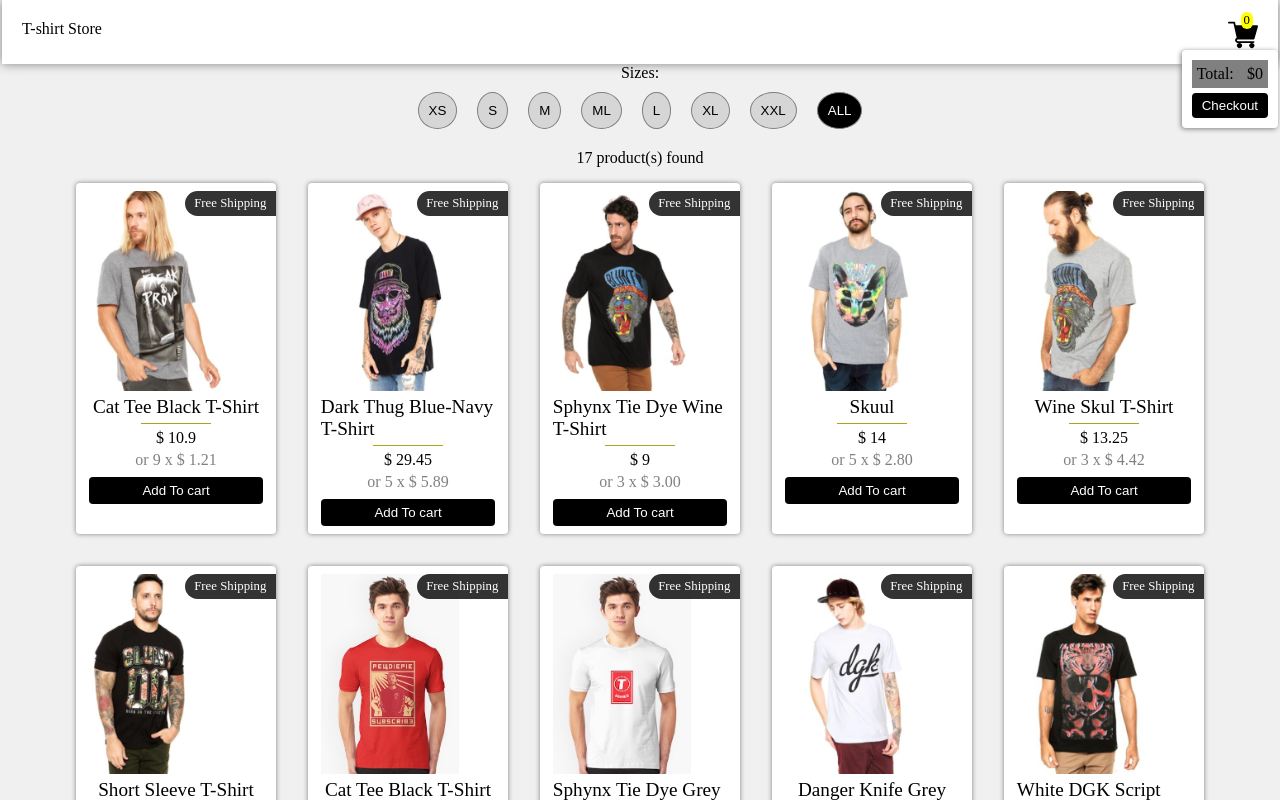
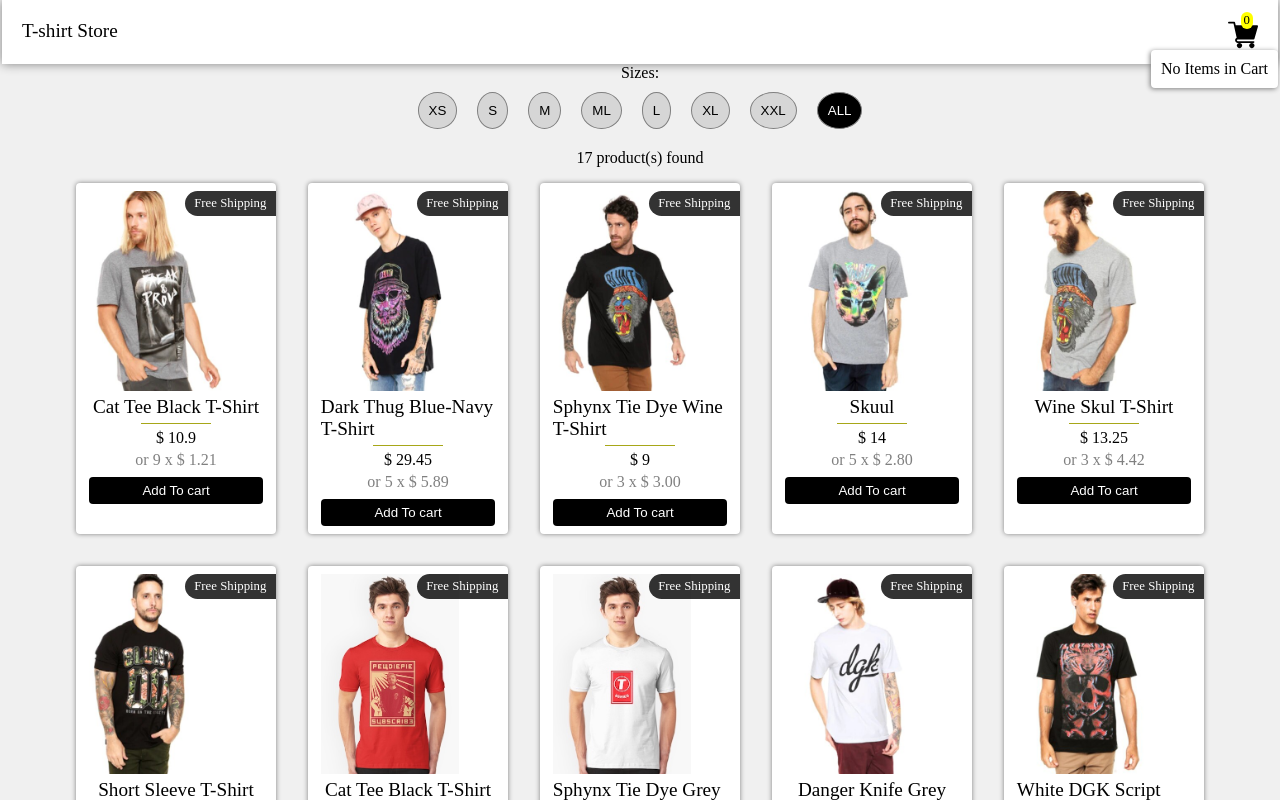
Before and after one commit to viratvasu/t-shirt-work, a React (Create React App) app: page / in a window 1280 px wide. Both pictures are taken after a click on the picture 1243 px from the left and 35 px from the top of the page. Shown: the top 800 px of the page. Built offline with nearby package versions, Linux system fonts and the light colour scheme.

Commit message:
code splitting for better perfomance

```diff
--- a/src/cart.js
+++ b/src/cart.js
@@ -1,20 +1,37 @@
-import React,{useState,useEffect} from 'react';
+import React,{useState,forwardRef, useImperativeHandle} from 'react';
 import CartIcon from './shopping-cart.svg'
 import './App.css';
-const Cart = props=>{
+const Cart = forwardRef((props,ref)=>{
     const [total,setTotal] = useState(0)
     const [show,setShow] = useState(false)
-    useEffect(()=>{
-        let totalMoney = 0;
-        for(let i=0;i<props.data.length;i++){
-            totalMoney = totalMoney + props.data[i].price
+    const [cartData,setCartData] = useState([])
+
+    useImperativeHandle(ref, () => ({
+        addToCart(obj){
+            const tempArray = [...cartData,obj]
+            setTotal(total + obj.price)
+            setCartData(tempArray)
         }
-        setTotal(totalMoney)
-    },[props.data])
+      }));
+    const removeFromCart = (id)=>{
+        const tempArray = [...cartData]
+        let index=-1;
+        for(let i=0;i<tempArray.length;i=i+1){
+            if(tempArray[i].id === id){
+                index = i
+            }
+        }
+        props.removeFromCartRef(tempArray[index])
+        setTotal(total - tempArray[index].price)
+        tempArray.splice(index,1)
+        setCartData(tempArray)
+    }
     const showCart = ()=>{
         return (
+                <React.Fragment>
+                    <div className="backdrop" onClick={()=>setShow(false)}></div>
                     <div className="cart-data">
-                {props.data.map((dataItem)=>{
+                        {cartData.map((dataItem)=>{
                             return(
                                 <div className="cart-item" key={dataItem.id}>
                                         <img src={process.env.PUBLIC_URL+dataItem.src_1} alt={dataItem.title} />
@@ -24,29 +41,30 @@ const Cart = props=>{
                                             <p style={{'color':'grey'}}>Qunatity:1</p>
                                         </div>
                                     <span className="cart-item-price">${dataItem.price}</span>
-                            <span className="close" onClick={()=>props.removeFromCartRef(dataItem.id)}>x</span>
+                                    <span className="close" onClick={()=>removeFromCart(dataItem.id)}>x</span>
                                 </div>
                             )
                         })}
-                <div style={{'backgroundColor':'grey','display':'flex','justifyContent':'space-between','padding':'5px'}}>
+                        {cartData.length === 0 ? <p>No Items in Cart</p>:<span><div style={{'backgroundColor':'grey','display':'flex','justifyContent':'space-between','padding':'5px'}}>
                             <p>Total:</p>
-                    <p>${total}</p>
+                            <p>${total.toFixed(2)}</p>
                         </div>
-                <center><button className="checkout-btn">Checkout</button></center>
+                        <center><button className="checkout-btn">Checkout</button></center></span>}
                     </div>
+                </React.Fragment>
         )
     }
     return (
     <React.Fragment>
         <div className="header">
-            <p>T-shirt Store</p>
+            <p style={{'color':'black','fontSize':'1.2rem'}}>T-shirt Store</p>
             <span style={{'position':'relative'}}>
                 <img src={CartIcon} alt="cart" height="30" width="30" onClick={()=>setShow(!show)}/>
-                <span className="count">{props.data.length}</span>
+                <span className="count">{cartData.length}</span>
             </span>
         </div>
         {show ? showCart(): null}
     </React.Fragment>
     )
-}
+})
 export default Cart;
```
Also changed, not shown: src/filters.js (added, +19 -0 lines), src/showProducts.js (added, +28 -0 lines). Lines whose indentation alone changed are shown as unchanged.
